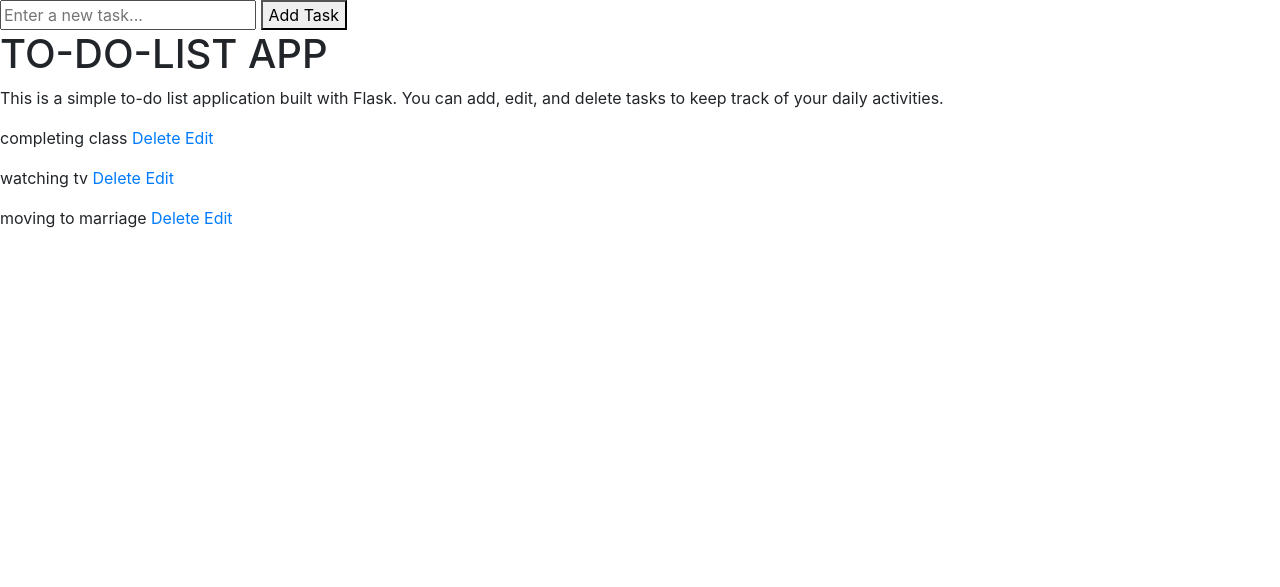
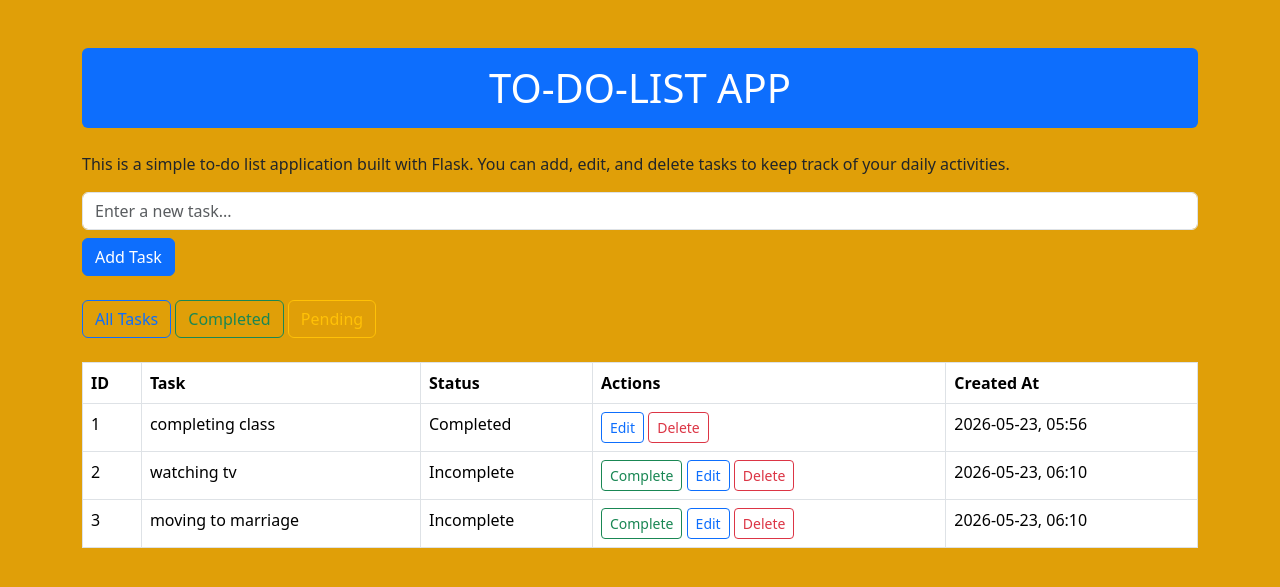
Before and after one commit to smdijaj/flask-todo-app, a Flask app: page / in a window 1280 px wide. Shown: the top 587 px of the page. Run offline with Flask 3, Linux system fonts and the light colour scheme; data comes from the database, SQL or seed files in the repository; both versions use the stored data as it was after the commit; some libraries are stand-ins or nearby versions.

Commit message:
upgraded app with css

```diff
--- a/app.py
+++ b/app.py
@@ -1,5 +1,7 @@
 from flask import Flask,flash,render_template,request,redirect,url_for
 from flask_sqlalchemy import SQLAlchemy
+from datetime import datetime
+
 
 app = Flask(__name__)
 app.config['SQLALCHEMY_DATABASE_URI'] = 'sqlite:///tasks.db'
@@ -8,6 +10,8 @@ db = SQLAlchemy(app)
 class Todo(db.Model):
     id=db.Column(db.Integer,primary_key=True)
     task=db.Column(db.String(200))
+    completed=db.Column(db.Boolean,default=False)
+    created_at=db.Column(db.DateTime,default=datetime.utcnow)
 with app.app_context():
     db.create_all()
 @app.route('/')
@@ -44,5 +48,21 @@ def edit(id):
         return redirect(url_for('home'))
 
     return render_template('edit.html', todo=task_to_edit)
+@app.route('/complete/<int:id>')
+def complete(id):
+    task_to_complete=Todo.query.get(id)
+    task_to_complete.completed=True
+    db.session.commit()
+    flash('Task marked as completed!')
+    return redirect(url_for('home'))
+@app.route('/completed')
+def completed():
+    todos = Todo.query.filter_by(completed=True).all()
+    return render_template('index.html', todos=todos)
+@app.route('/pending')
+def pending():
+    todos = Todo.query.filter_by(completed=False).all()
+    return render_template('index.html', todos=todos)
+
 if __name__ == '__main__':
     app.run(debug=True)
--- a/templates/index.html
+++ b/templates/index.html
@@ -5,13 +5,18 @@
     <meta name="viewport" content="width=device-width, initial-scale=1.0">
     <title>Todo App</title>
     <link rel="stylesheet" href="https://maxcdn.bootstrapcdn.com/bootstrap/4.0.0/css/bootstrap.min.css">
+    <link href="https://cdn.jsdelivr.net/npm/bootstrap@5.3.3/dist/css/bootstrap.min.css" rel="stylesheet">
+</head>
+<body style="background-color: #e09f08;">
+    <div class="container mt-5">
+    <h1 class="text-center mb-4 p-3 bg-primary text-white rounded" >TO-DO-LIST APP</h1>
+    <p>This is a simple to-do list application built with Flask. You can add, edit, and delete tasks to keep track of your daily activities.</p>
 
-</head>
-<body>
     <form action="/add" method="POST">
-        <input type="text" name="task" placeholder="Enter a new task..." required>
-        <button type="submit">Add Task</button>
+        <input class="form-control" type="text" name="task" placeholder="Enter a new task..." required>
+        <button type="submit" class="btn btn-primary mt-2">Add Task</button>
     </form>
+    <div class="mt-4">
     {% with messages = get_flashed_messages() %}
         {% if messages %}
             {% for message in messages %}
@@ -21,11 +26,60 @@
             {% endfor %}
         {% endif %}
     {% endwith %}
-    <h1>TO-DO-LIST APP</h1>
-    <p>This is a simple to-do list application built with Flask. You can add, edit, and delete tasks to keep track of your daily activities.</p>
+    <a href="/" class="btn btn-outline-primary">All Tasks</a>
+
+    <a href="/completed" class="btn btn-outline-success">Completed</a>
+
+    <a href="/pending" class="btn btn-outline-warning">Pending</a>
+     <table class="table table-bordered mt-4">
+
+    <tr>
+        <th>ID</th>
+        <th>Task</th>
+        <th>Status</th>
+        <th>Actions</th>
+        <th>Created At</th>
+    </tr>
+
     {% for todo in todos %}
-        <p>{{ todo.task }} <a href="/delete/{{ todo.id }}">Delete</a> <a href="/edit/{{ todo.id }}">Edit</a></p>
+
+    <tr>
+
+        <td>{{ todo.id }}</td>
+
+        <td>{{ todo.task }}</td>
+
+        <td>
+
+            {% if todo.completed %}
+
+                Completed
+
+            {% else %}
+
+                Incomplete
+
+            {% endif %}
+
+        </td>
+
+        <td>
+            {% if not todo.completed %}
+                <a href="/complete/{{ todo.id }}" class="btn btn-sm btn-outline-success">Complete</a>
+            {% endif %}
+            <a href="/edit/{{ todo.id }}" class="btn btn-sm btn-outline-primary">Edit</a>
+            <a href="/delete/{{ todo.id }}" class="btn btn-sm btn-outline-danger">Delete</a>
+
+        </td>
+
+        <td>{{ todo.created_at.strftime('%Y-%m-%d, %H:%M') }}</td>
+
+    </tr>
+
     {% endfor %}
 
+</table>
+    </div>
+</div>
 </body>
 </html>
```
Also changed, not shown: templates/edit.html (+9 -6 lines), instance/tasks.db.
